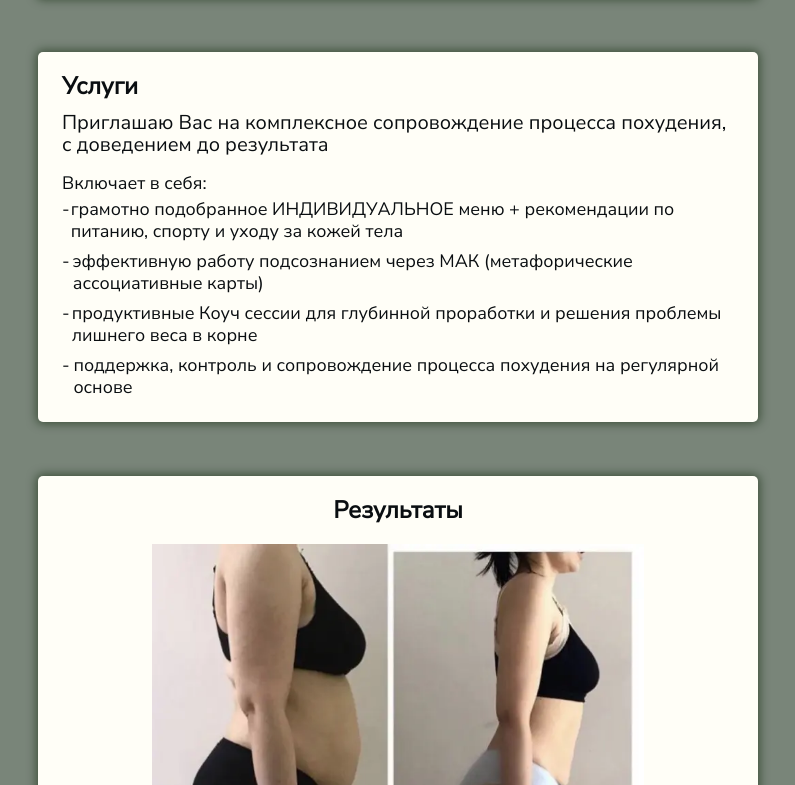
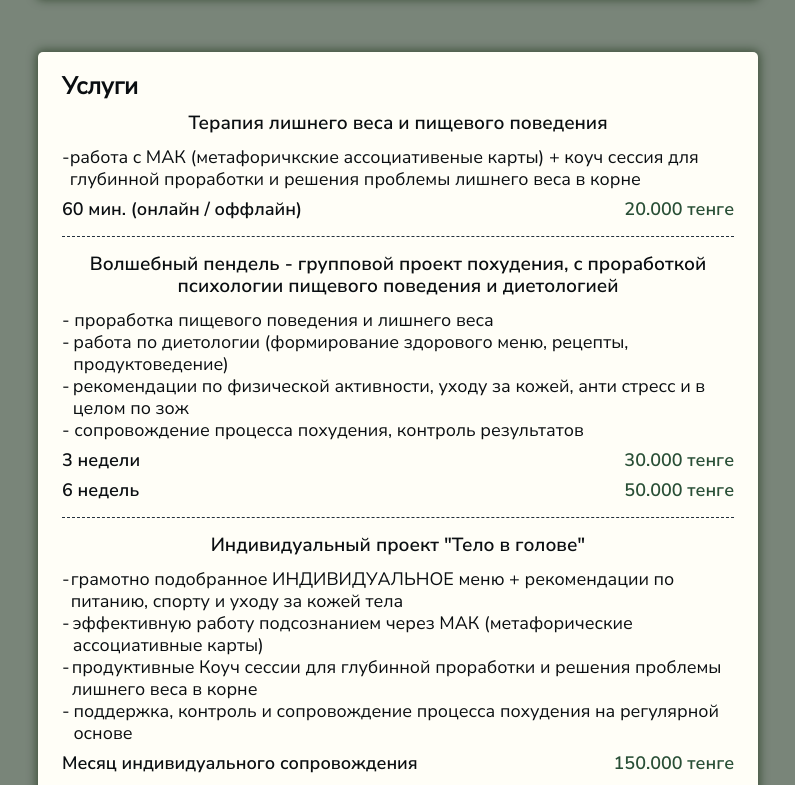
Before and after one commit to vladji/elyapp.site, a React (Create React App) app: page / in a window 1280 px wide. Shown: the part 895-1680 px from the top of the page, without its empty margins (242-1037 px from the left). Built offline with nearby package versions, Linux system fonts and the light colour scheme.

Commit message:
feat: product section

```diff
--- a/src/components/Intro/styles.module.scss
+++ b/src/components/Intro/styles.module.scss
@@ -66,7 +66,7 @@
   align-items: center;
   width: 107%;
   border-radius: 5px;
-  background-color: #294f36;
+  background-color: var(--deep-green);
   color: #fff;
 
   span {
--- a/src/components/ProductBlock/index.tsx
+++ b/src/components/ProductBlock/index.tsx
@@ -8,30 +8,101 @@ export const ProductBlock: FC = () => {
     <section>
       <Card>
         <h2 className={styles.title}>{useLang('product.title')}</h2>
-        <p className={styles.description}>{useLang('product.description')}</p>
-        <h3 className={styles.subtitle}>{useLang('product.subtitle')}</h3>
-        <ul className={styles.bulletsWrapper}>
-          <li className={styles.bullet}>
+        <div className={styles.item}>
+          <h3 className={styles.itemTitle}>{useLang('product.var1.title')}</h3>
+          <ul>
+            <li>
+              <div className={styles.itemDetail}>
+                <span>-&nbsp;</span>
+                <span>
+                    работа с МАК (метафоричкские ассоциативеные карты) + коуч сессия для глубинной проработки и решения проблемы лишнего веса в корне
+                </span>
+              </div>
+            </li>
+          </ul>
+          <div className={styles.itemConditions}>
+            <p className={styles.itemPeriod}>{useLang('product.var1.period')}</p>
+            <p className={styles.itemPrice}>{useLang('product.var1.price')}</p>
+          </div>
+        </div>
+        <div className={styles.item}>
+          <h3 className={styles.itemTitle}>{useLang('product.var2')}</h3>
+          <ul>
+            <li>
+              <div className={styles.itemDetail}>
+                <span>-&nbsp;</span>
+                <span>
+                    проработка пищевого поведения и лишнего веса
+                  </span>
+              </div>
+            </li>
+            <li>
+              <div className={styles.itemDetail}>
+                <span>-&nbsp;</span>
+                <span>
+                    работа по диетологии (формирование здорового меню, рецепты, продуктоведение)
+                  </span>
+              </div>
+            </li>
+            <li>
+              <div className={styles.itemDetail}>
+                <span>-&nbsp;</span>
+                <span>
+                    рекомендации по физической активности, уходу за кожей, анти стресс и в целом по зож
+                  </span>
+              </div>
+            </li>
+            <li>
+              <div className={styles.itemDetail}>
+                <span>-&nbsp;</span>
+                <span>
+                    сопровождение процесса похудения, контроль результатов
+                </span>
+              </div>
+            </li>
+          </ul>
+          <div className={styles.itemConditions}>
+            <p className={styles.itemPeriod}>{useLang('product.var2.v1.period')}</p>
+            <p className={styles.itemPrice}>{useLang('product.var2.v1.price')}</p>
+          </div>
+          <div className={styles.itemConditions}>
+            <p className={styles.itemPeriod}>{useLang('product.var2.v2.period')}</p>
+            <p className={styles.itemPrice}>{useLang('product.var2.v2.price')}</p>
+          </div>
+        </div>
+        <div className={styles.item}>
+          <h3 className={styles.itemTitle}>{useLang('product.var3')}</h3>
+          <ul>
+            <li>
+              <div className={styles.itemDetail}>
                 <span>-&nbsp;</span>
                 <span>{useLang('product.bul1')}</span>
+              </div>
             </li>
-          <li className={styles.bullet}>
+            <li>
+              <div className={styles.itemDetail}>
                 <span>-&nbsp;</span>
                 <span>{useLang('product.bul2')}</span>
+              </div>
             </li>
-          <li className={styles.bullet}>
+            <li>
+              <div className={styles.itemDetail}>
                 <span>-&nbsp;</span>
                 <span>{useLang('product.bul3')}</span>
+              </div>
             </li>
-          <li className={styles.bullet}>
+            <li>
+              <div className={styles.itemDetail}>
                 <span>-&nbsp;</span>
                 <span>{useLang('product.bul4')}</span>
+              </div>
             </li>
           </ul>
-        {/*<div className={styles.priceWrapper}>*/}
-        {/*  <span className={styles.priceValue}>200 000</span>*/}
-        {/*  <span className={styles.priceSign}>&nbsp;{useLang('tenge')}</span>*/}
-        {/*</div>*/}
+          <div className={styles.itemConditions}>
+            <p className={styles.itemPeriod}>{useLang('product.var3.period')}</p>
+            <p className={styles.itemPrice}>{useLang('product.var3.price')}</p>
+          </div>
+        </div>
       </Card>
     </section>
   );
--- a/src/components/ProductBlock/styles.module.scss
+++ b/src/components/ProductBlock/styles.module.scss
@@ -1,4 +1,5 @@
 .title {
+  margin-bottom: 16px;
   text-align: center;
 
   @media (min-width: 481px) {
@@ -6,25 +7,41 @@
   }
 }
 
-.description {
-  margin-top: 16px;
-  font-size: 20px;
+.item {
+  margin-bottom: 16px;
+  padding-bottom: 16px;
+
+  &:not(:last-child) {
+    border-bottom: 1px dashed var(--border-color);
+  }
 }
 
-.subtitle {
-  margin-top: 16px;
+.itemDetail {
+  display: flex;
 }
 
-.bulletsWrapper {
-  margin-top: 4px;
+.itemTitle {
+  margin-bottom: 12px;
+  font-family: var(--font-nunito-semi-bold);
+  font-size: 19px;
+  text-align: center;
 }
 
-.bullet {
+.itemConditions {
   display: flex;
+  justify-content: space-between;
+  gap: 16px;
+  margin-top: 8px;
+}
 
-  &:not(:last-child) {
-    margin-bottom: 8px;
-  }
+.itemPeriod {
+  font-family: var(--font-nunito-semi-bold);
+}
+
+.itemPrice {
+  font-family: var(--font-nunito-semi-bold);
+  text-align: center;
+  color: var(--deep-green);
 }
 
 .priceWrapper {
--- a/src/locales/ru.messages.ts
+++ b/src/locales/ru.messages.ts
@@ -12,7 +12,17 @@ export const RuMessages = {
   'about.text.p4': `Профессиональный стаж - 9 лет, более 5000 кейсов с результатами похудения и отзывами довольных клиентов`,
   'product.title': 'Услуги',
   'product.description': 'Приглашаю Вас на комплексное сопровождение процесса похудения, с доведением до результата',
-  'product.subtitle': 'Включает в себя:',
+  'product.var1.title': `Терапия лишнего веса и пищевого поведения`,
+  'product.var1.period': '60 мин. (онлайн / оффлайн)',
+  'product.var1.price': '20.000 тенге',
+  'product.var2': `Волшебный пендель - групповой проект похудения, с проработкой психологии пищевого поведения и диетологией`,
+  'product.var2.v1.period': '3 недели',
+  'product.var2.v1.price': '30.000 тенге',
+  'product.var2.v2.period': '6 недель',
+  'product.var2.v2.price': '50.000 тенге',
+  'product.var3': `Индивидуальный проект "Тело в голове"`,
+  'product.var3.period': 'Месяц индивидуального сопровождения',
+  'product.var3.price': '150.000 тенге',
   'product.bul1': 'грамотно подобранное ИНДИВИДУАЛЬНОЕ меню + рекомендации по питанию, спорту и уходу за кожей тела',
   'product.bul2': 'эффективную работу подсознанием через МАК (метафорические ассоциативные карты)',
   'product.bul3': 'продуктивные Коуч сессии для глубинной проработки и решения проблемы лишнего веса в корне',
--- a/src/styles/variables.scss
+++ b/src/styles/variables.scss
@@ -11,7 +11,7 @@
   --border-color: #23303d;
   --card-background-color: #fffef7;
   --antiquewhite: #faebd7;
-  --green: #14d41a;
+  --deep-green: #294f36;
 
   // layout
   --section-padding-desktop: 24px;
```
Lines whose indentation alone changed are shown as unchanged.
